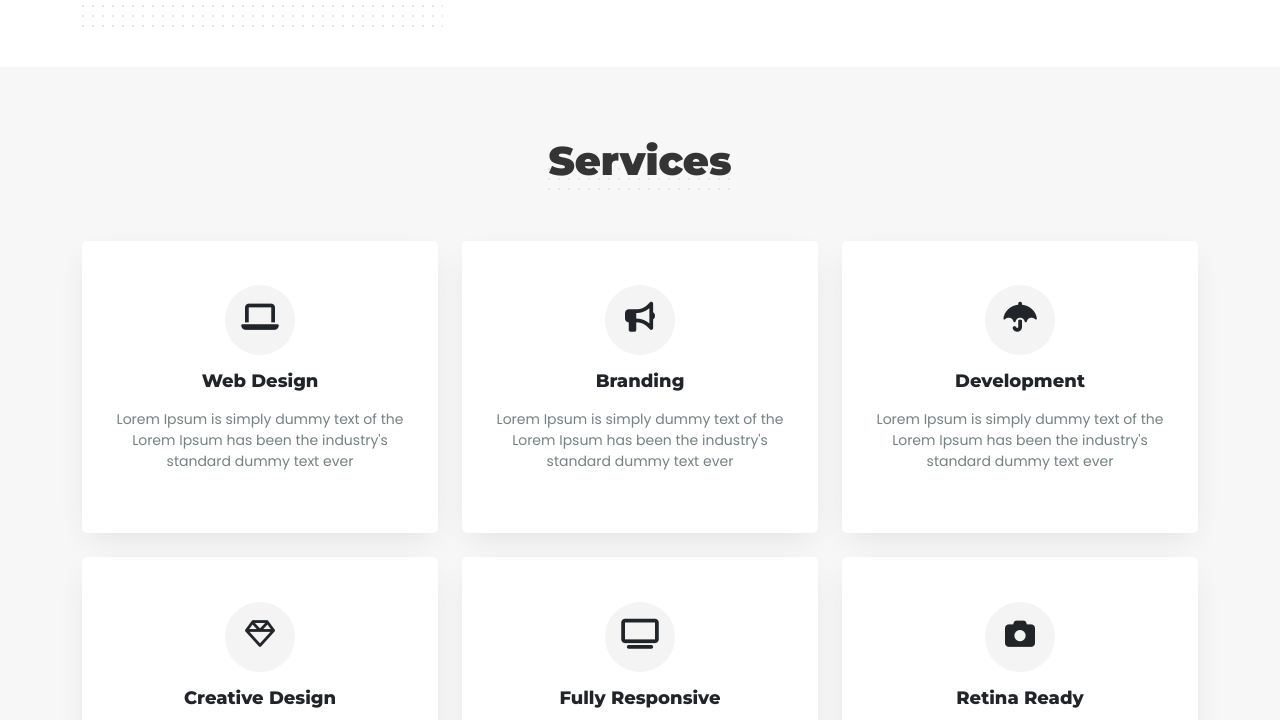
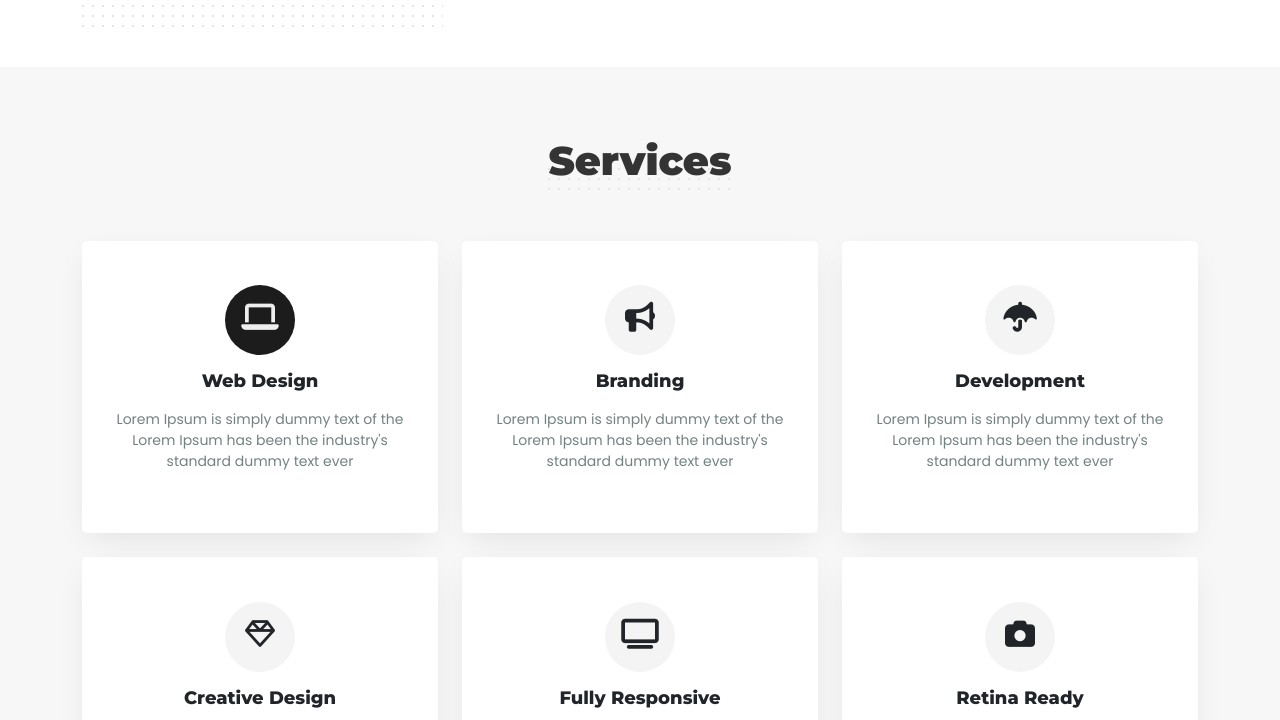
Before and after one commit to xZegAs/Daniels, a plain HTML site: page index.html in a window 1280 px wide. In both pictures the pointer is over the element 260 px from the left and 1683 px from the top of the page. Shown: the part 1363-2083 px from the top of the page. Drawn offline with nearby package versions, Linux system fonts and the light colour scheme.

Commit message:
modified:   css/style.css

```diff
--- a/css/style.css
+++ b/css/style.css
@@ -349,7 +349,7 @@ header .home-content h1 .typed {
   transition: all 0.5s;
 }
 
-.card-item:hover .icon::after {
+.card-item:hover .icon {
   background-color: var(--bg-main-dark);
   color: #eee;
 }
```
